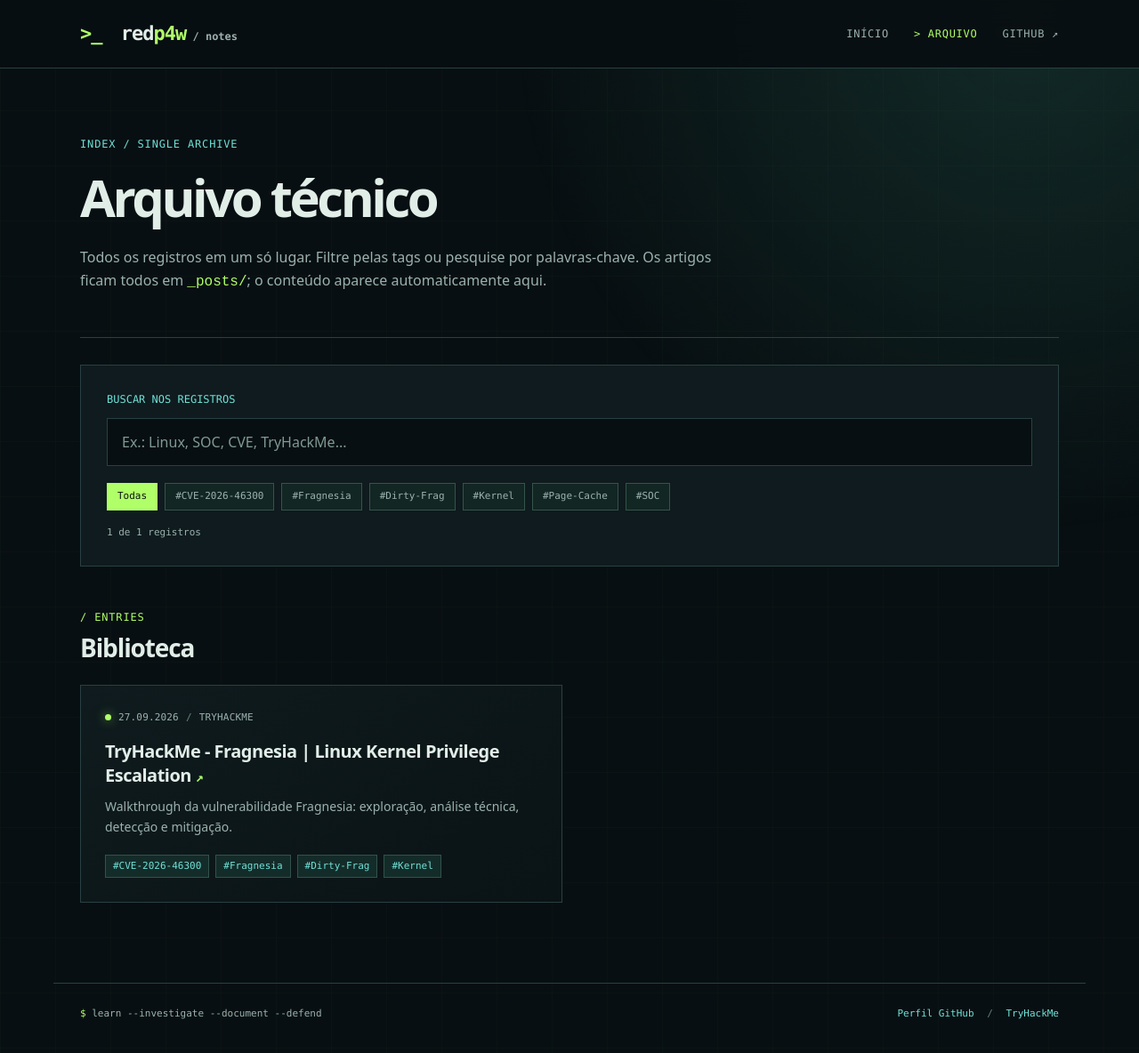
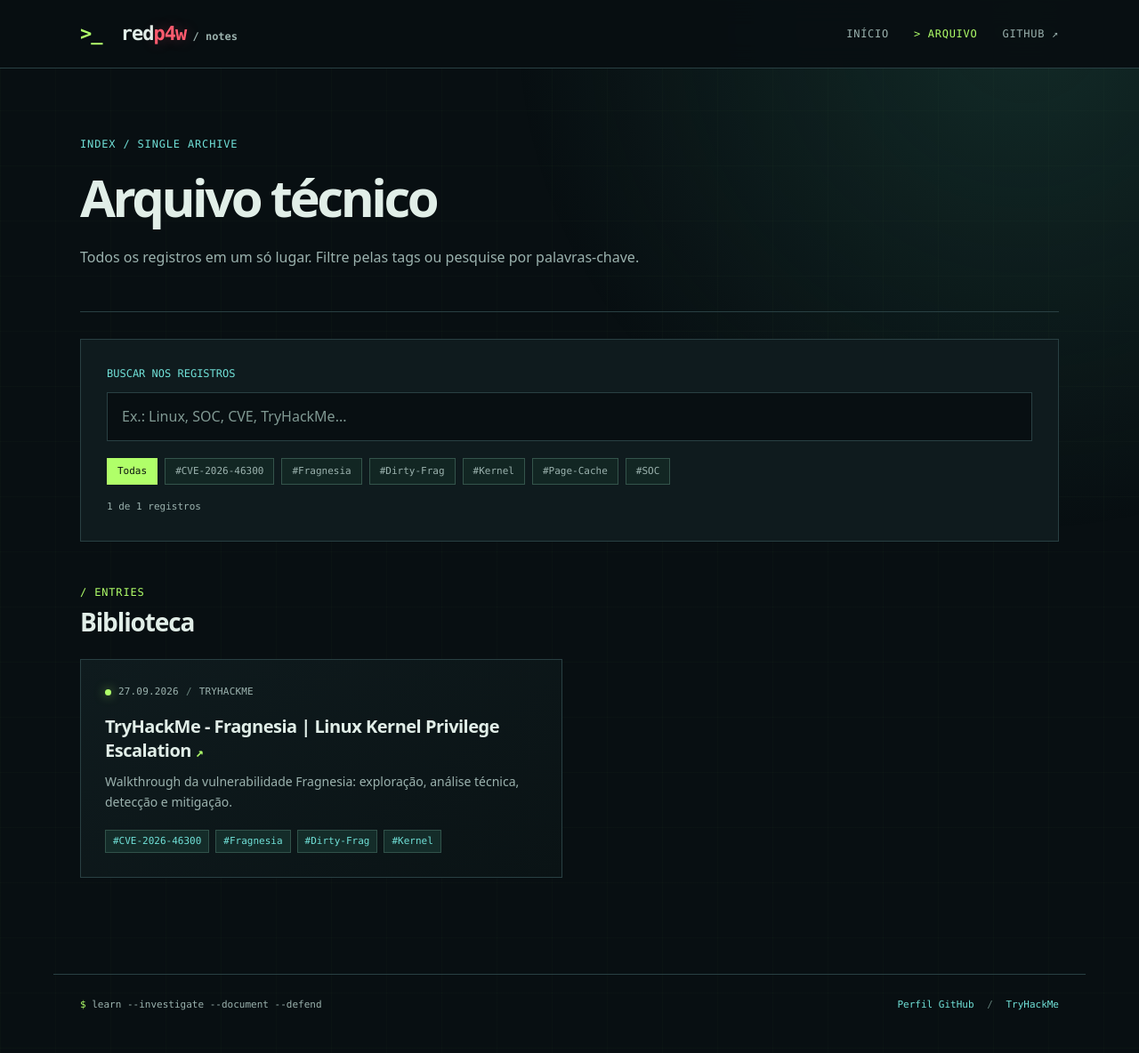
Before and after one commit to redp4w/redp4w.github.io, a Jekyll site: the page built from arquivo.md, in a window 1280 px wide and 1184 px high. Shown: the whole window at 89% size. Built offline with Jekyll 4.4.1, drawn with Linux system fonts in a browser that asks for light colours.

Commit message:
style: align redp4w site branding and remove public instructions

```diff
--- a/_layouts/archive.html
+++ b/_layouts/archive.html
@@ -4,7 +4,7 @@ layout: default
 <section class="archive-intro">
   <div class="eyebrow">INDEX / SINGLE ARCHIVE</div>
   <h1>{{ page.title | escape }}<span class="cursor glow">_</span></h1>
-  <p>{{ page.description | escape }} Os artigos ficam todos em <code>_posts/</code>; o conteúdo aparece automaticamente aqui.</p>
+  <p>{{ page.description | escape }}</p>
 </section>
 <!-- Filtros progressivos: sem JavaScript, a listagem completa continua acessível. -->
 <section class="archive-tools" aria-label="Busca e filtros">
@@ -24,7 +24,7 @@ layout: default
     {% for post in site.posts %}
       {% include post-card.html post=post %}
     {% else %}
-      <p class="empty-state">Nenhum artigo publicado. Adicione arquivos Markdown em <code>_posts/</code>.</p>
+      <p class="empty-state">Ainda não há publicações por aqui.</p>
     {% endfor %}
   </div>
   <p class="empty-state" id="no-results" hidden>Nenhum registro corresponde ao filtro ou à busca.</p>
--- a/_layouts/default.html
+++ b/_layouts/default.html
@@ -21,7 +21,7 @@
   <!-- Links fixos: apenas início, arquivo único e GitHub. -->
   <header class="topbar">
     <div class="shell topbar-inner">
-      <a class="brand" href="{{ '/' | relative_url }}" aria-label="redp4w, início"><span class="prompt">&gt;_</span> red<span class="glow">p4w</span><span class="brand-tail"> / notes</span></a>
+      <a class="brand" href="{{ '/' | relative_url }}" aria-label="redp4w, início"><span class="prompt">&gt;_</span> red<span class="brand-red">p4w</span><span class="brand-tail"> / notes</span></a>
       <nav class="nav" aria-label="Navegação principal">
         <a href="{{ '/' | relative_url }}" {% if page.url == '/' %}aria-current="page"{% endif %}>Início</a>
         <a href="{{ '/arquivo/' | relative_url }}" {% if page.url == '/arquivo/' %}aria-current="page"{% endif %}>Arquivo</a>
--- a/_layouts/home.html
+++ b/_layouts/home.html
@@ -3,6 +3,8 @@ layout: default
 ---
 <!-- A página inicial usa os artigos de _posts/; não é preciso editá-la ao publicar. -->
 <section class="hero">
+  <!-- Avatar público do perfil GitHub; efeito suave definido em assets/css/style.css. -->
+  <div class="hero-avatar" aria-hidden="true"><img src="https://avatars.githubusercontent.com/u/168608062?v=4" width="320" height="320" alt=""></div>
   <div class="eyebrow"><span class="status-dot" aria-hidden="true"></span> REDP4W / SECURITY FIELD NOTES <span class="hero-index">[ PUBLIC LOG ]</span></div>
   <h1>Curiosidade em execução.<br><span class="glow">Conhecimento em registro<span class="cursor">_</span></span></h1>
   <p class="hero-lead">Segurança ofensiva e defensiva, investigações práticas e aprendizado contínuo. Cada publicação busca explicar não só o que funciona, mas como, por que e como detectar ou mitigar.</p>
@@ -18,7 +20,7 @@ layout: default
     {% for post in site.posts limit: 4 %}
       {% include post-card.html post=post %}
     {% else %}
-      <p class="empty-state">Ainda não há artigos em <code>_posts/</code>.</p>
+      <p class="empty-state">Novas publicações em breve.</p>
     {% endfor %}
   </div>
 </section>
--- a/assets/css/style.css
+++ b/assets/css/style.css
@@ -15,6 +15,7 @@
   --text: #e1eee8;
   --muted: #9bb2ae;
   --green: #b0ff69;
+  --red: #ff5b6e; /* Reservado à assinatura p4w: o glow geral permanece verde. */
   --cyan: #70e0d7;
   --mono: ui-monospace, SFMono-Regular, Consolas, 'Liberation Mono', monospace;
   --sans: system-ui, -apple-system, 'Segoe UI', Arial, sans-serif;
@@ -46,6 +47,7 @@ button { cursor: pointer; }
 .topbar-inner { min-height: 76px; display: flex; justify-content: space-between; align-items: center; gap: 25px; }
 .brand { font: bold 22px/1 var(--mono); letter-spacing: -1px; white-space: nowrap; }
 .brand .prompt { margin-right: 9px; }
+.brand-red { color: var(--red); text-shadow: 0 0 15px #ff5b6e40; }
 .brand-tail { color: var(--muted); font-size: 12px; letter-spacing: normal; }
 .nav { display: flex; align-items: center; gap: 28px; }
 .nav a { font: 12px/1.5 var(--mono); letter-spacing: .06em; text-transform: uppercase; color: var(--muted); }
@@ -55,6 +57,10 @@ button { cursor: pointer; }
 
 /* 03 / Capa ------------------------------------------------------- */
 .hero { overflow: hidden; position: relative; border: 1px solid var(--stroke); background: linear-gradient(135deg, #142b2b, #0d1719 74%); padding: 53px 54px 0; box-shadow: 0 25px 80px #0005; }
+.hero-avatar { position: absolute; right: 2%; top: 4%; width: min(34%, 330px); aspect-ratio: 1; z-index: 0; pointer-events: none; opacity: .21; filter: grayscale(1) contrast(1.12); -webkit-mask-image: radial-gradient(circle, #000 35%, transparent 72%); mask-image: radial-gradient(circle, #000 35%, transparent 72%); }
+.hero-avatar img { display: block; width: 100%; height: 100%; object-fit: cover; border-radius: 50%; }
+/* Avatar decorativo: conteúdo da capa sempre acima da imagem. */
+.hero-actions, .hero-line, .eyebrow { position: relative; z-index: 1; }
 .hero::after { content: '01'; position: absolute; right: -20px; top: -42px; font: bold 240px/1 var(--mono); color: #b0ff6908; pointer-events: none; }
 .eyebrow, .section-number, .hero-index, .track-id, .post-meta, .article-meta, .breadcrumb { font: 12px/1.6 var(--mono); letter-spacing: .07em; text-transform: uppercase; color: var(--cyan); }
 .status-dot { width: 7px; height: 7px; display: inline-block; margin-right: 8px; background: var(--green); border-radius: 50%; box-shadow: 0 0 12px #b0ff6999; vertical-align: middle; }
@@ -162,6 +168,7 @@ a.tag:hover { border-color: var(--green); color: var(--green); }
   .nav { gap: 20px; flex-wrap: wrap; }
   .nav a { font-size: 11px; }
   .hero { padding: 30px 23px 0; }
+  .hero-avatar { right: -10%; top: 5%; width: 55%; opacity: .12; }
   .hero h1 { font-size: 36px; }
   .hero-lead { font-size: 15px; }
   .hero-actions .btn { width: 100%; }
```
Also changed, not shown: README.md (deleted).
